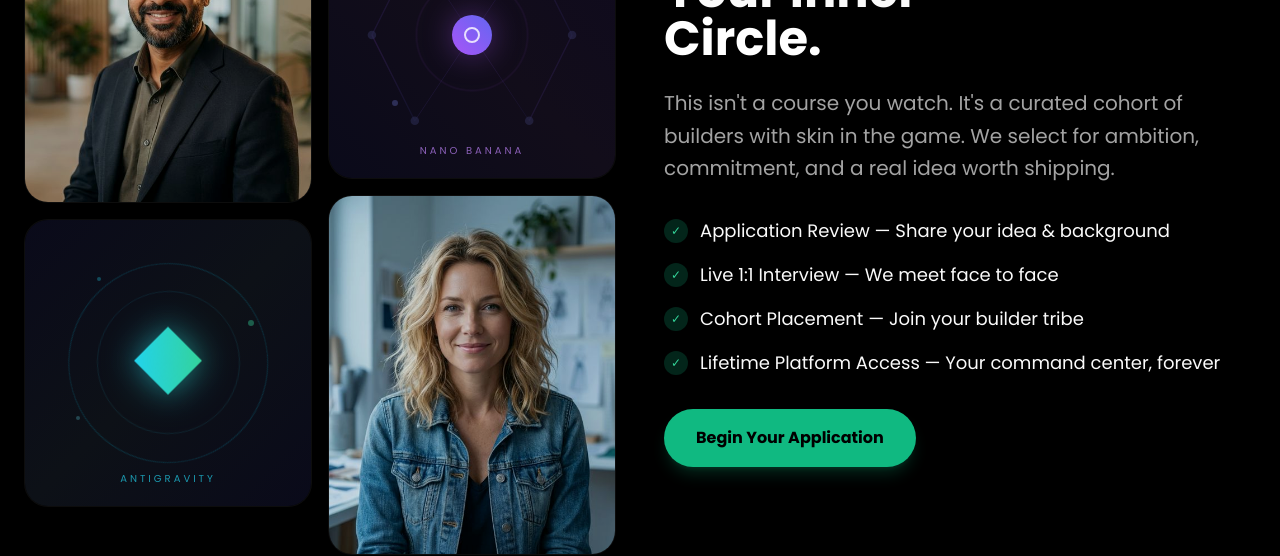
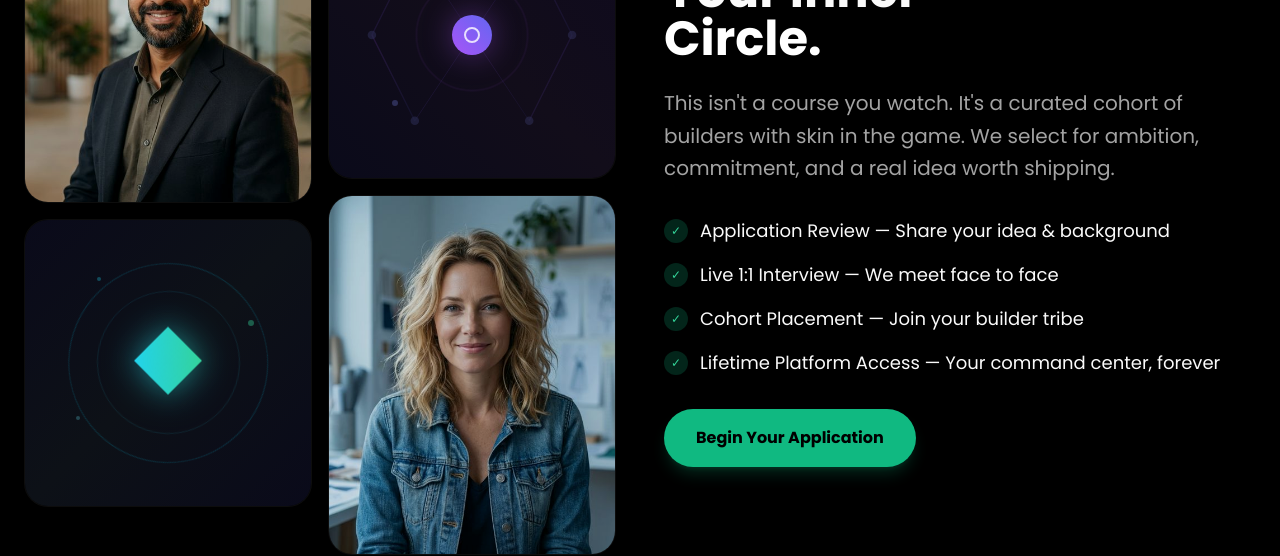
Before and after one commit to jerrywilliams-au/en-web, a Next.js app: page / in a window 1280 px wide. Shown: the part 7440-7996 px from the top of the page. Built offline with nearby package versions, Linux system fonts and the light colour scheme.

Commit message:
style: remove Antigravity and Nano Banana labels from membership cards

```diff
--- a/src/components/branding/MembershipSection.tsx
+++ b/src/components/branding/MembershipSection.tsx
@@ -39,10 +39,7 @@ export function MembershipSection() {
                      </div>
                    </div>
 
-                   {/* Label */}
-                   <div className="absolute bottom-4 inset-x-0 text-center">
-                     <span className="text-[10px] font-mono tracking-[0.3em] uppercase text-cyan-400/70">Antigravity</span>
-                   </div>
+
 
                    {/* Particle dots */}
                    <div className="absolute top-[20%] left-[25%] w-1 h-1 bg-cyan-400/60 rounded-full animate-pulse" />
@@ -107,10 +104,7 @@ export function MembershipSection() {
                      </div>
                    </div>
 
-                   {/* Label */}
-                   <div className="absolute bottom-4 inset-x-0 text-center">
-                     <span className="text-[10px] font-mono tracking-[0.3em] uppercase text-purple-400/70">Nano Banana</span>
-                   </div>
+
 
                    {/* Ambient particles */}
                    <div className="absolute top-[25%] right-[22%] w-1 h-1 bg-purple-400/50 rounded-full animate-pulse" style={{ animationDelay: '0.5s' }} />
```
